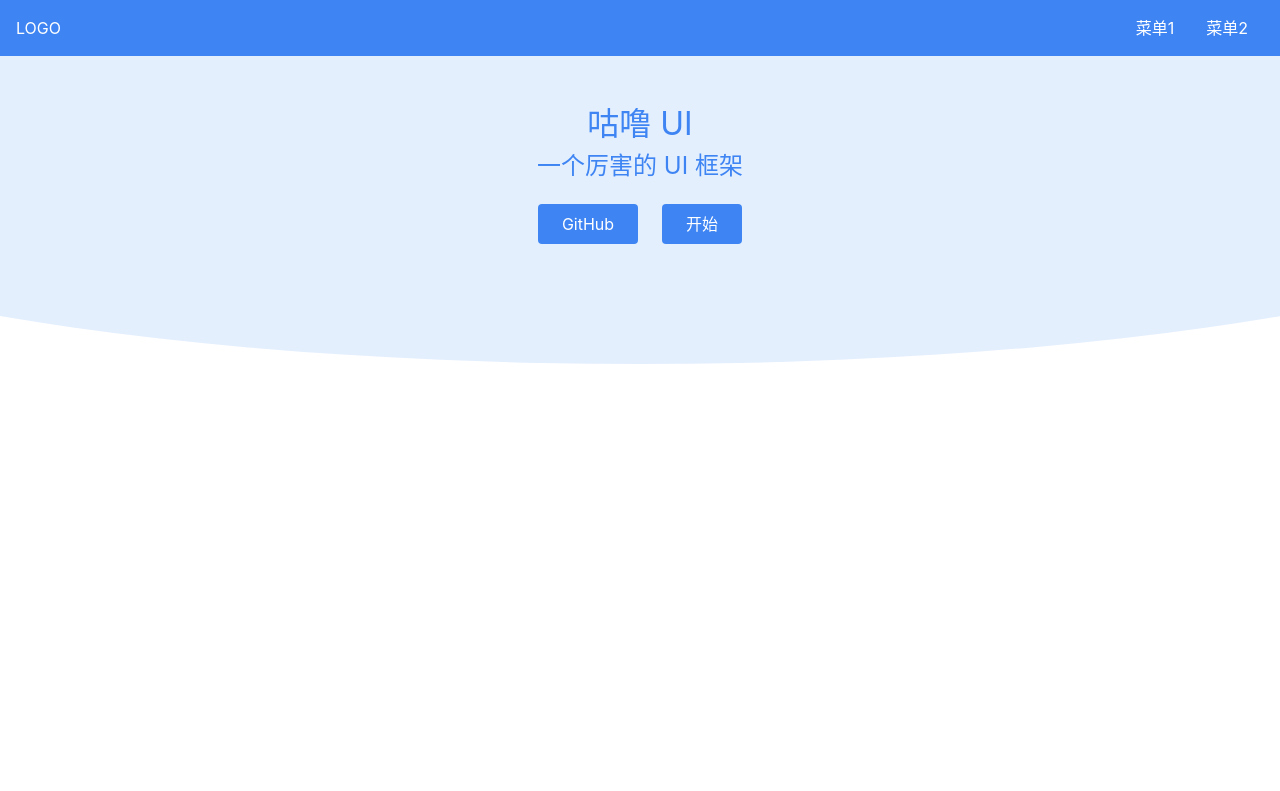
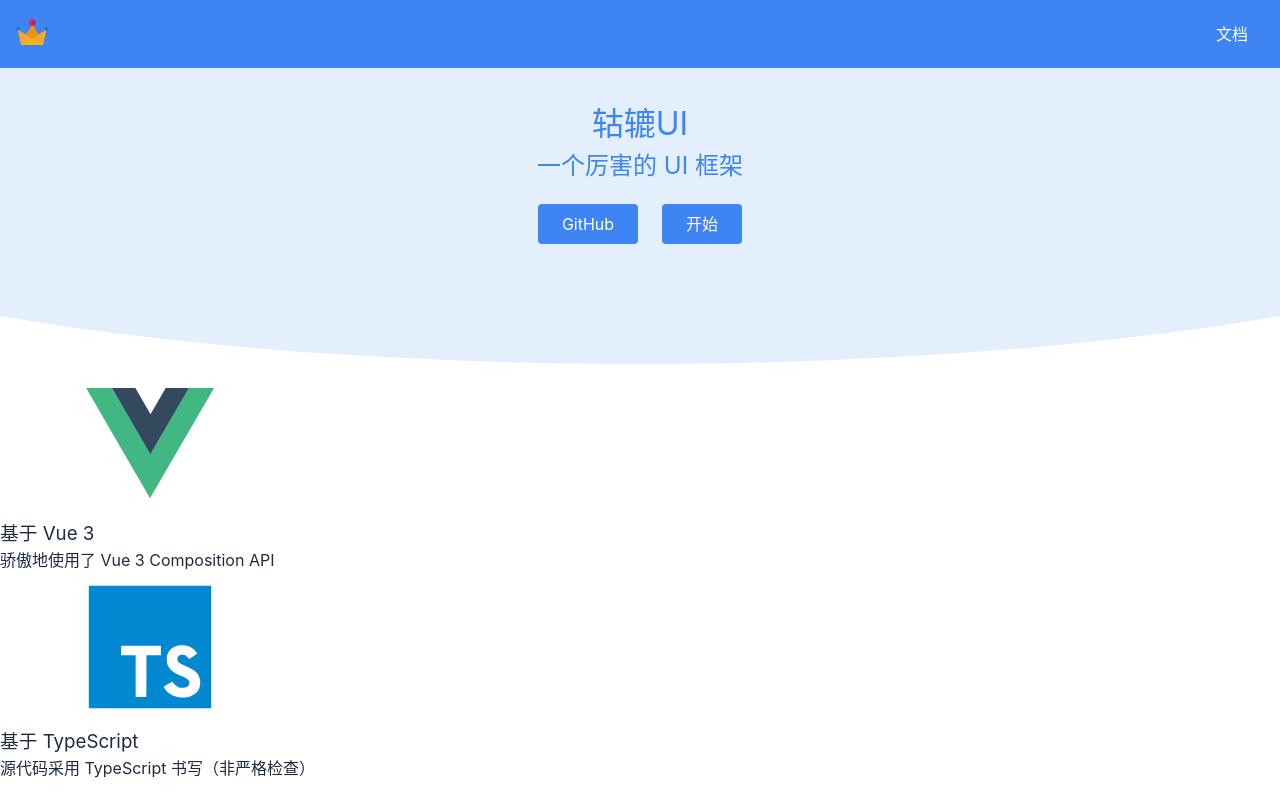
Before and after one commit to Flandutiantian/vue3, a Vue app: page / in a window 1280 px wide. Shown: the top 791 px of the page. Built offline with nearby package versions, Linux system fonts and the light colour scheme.

Commit message:
features 样式

```diff
--- a/src/components/Topnav.vue
+++ b/src/components/Topnav.vue
@@ -1,10 +1,14 @@
 <template>
     <div class="topnav">
-        <div class="logo">LOGO
+        <div class="logo">
+            <svg class="icon">
+                <use xlink:href="#icon-king"></use>
+            </svg>
         </div>
         <ul class="menu">
-            <li>菜单1</li>
-            <li>菜单2</li>
+            <li>
+                <router-link to="/doc">文档</router-link>
+            </li>
         </ul>
         <span class="toggleAside" @click="toggleMenu"></span>
     </div>
@@ -22,6 +26,7 @@ export default {
 };
 </script>
 <style lang="scss" scoped>
+
 .topnav {
     background: rgb(62, 133, 243);
     color:white;
@@ -38,6 +43,10 @@ export default {
     >.logo {
         max-width: 6em;
         margin-right: auto;
+        >svg {
+                width: 32px;
+                height: 32px;
+            }
     }
 
     >.menu {
--- a/src/index.scss
+++ b/src/index.scss
@@ -36,3 +36,11 @@ body {
   // 答案见 https://github.com/zenozeng/fonts.css/
   font-family: -apple-system, "Noto Sans", "Helvetica Neue", Helvetica, "Nimbus Sans L", Arial, "Liberation Sans", "PingFang SC", "Hiragino Sans GB", "Noto Sans CJK SC", "Source Han Sans SC", "Source Han Sans CN", "Microsoft YaHei", "Wenquanyi Micro Hei", "WenQuanYi Zen Hei", "ST Heiti", SimHei, "WenQuanYi Zen Hei Sharp", sans-serif;
 }
+
+.icon {
+  width: 1em;
+  height: 1em;
+  vertical-align: -0.15em;
+  fill: currentColor;
+  overflow: hidden;
+}
--- a/src/views/Home.vue
+++ b/src/views/Home.vue
@@ -1,13 +1,40 @@
 <template>
+    <div>
         <div class="topnavAndBanner">
             <Topnav />
             <div class="banner">
-            <h1>咕噜 UI</h1>
+                <h1>轱辘UI</h1>
                 <h2>一个厉害的 UI 框架</h2>
                 <p class="actions">
                     <a href="https://github.com">GitHub</a>
                     <router-link to="/doc">开始</router-link>
                 </p>
+            </div>
+        </div>
+        <div class="features">
+            <ul>
+                <li>
+                    <svg>
+                        <use xlink:href="#icon-vue"></use>
+                    </svg>
+                    <h3>基于 Vue 3</h3>
+                    <p>骄傲地使用了 Vue 3 Composition API</p>
+                </li>
+                <li>
+                    <svg>
+                        <use xlink:href="#icon-ts"></use>
+                    </svg>
+                    <h3>基于 TypeScript </h3>
+                    <p>源代码采用 TypeScript 书写（非严格检查）</p>
+                </li>
+                <li>
+                    <svg>
+                        <use xlink:href="#icon-light"></use>
+                    </svg>
+                    <h3>代码易读</h3>
+                    <p>每个组件的源代码都极其简洁</p>
+                </li>
+            </ul>
         </div>
     </div>
 </template>
@@ -21,11 +48,60 @@ export default {
 <style lang="scss" scoped>
 
 
-
-
+$green: #02bcb0;
+$border-radius: 4px;
+$color: #007974;
 .topnavAndBanner{
   background:rgb(228, 239,254);
   clip-path: ellipse(80% 60% at 50% 40%);
+}
+.features {
+    >svg {
+        width: 64px;
+        height: 64px;margin: 64px auto;
+            width: 400px;
+
+            @media (min-width: 800px) {
+                width: 800px;
+            }
+
+            @media (min-width: 1200px) {
+                width: 1200px;
+            }
+
+            >ul {
+                display: flex;
+                flex-wrap: wrap;
+
+                >li {
+                    width: 400px;
+                    margin: 16px 0;
+                    display: grid;
+                    justify-content: start;
+                    align-content: space-between;
+                    grid-template-areas:
+                        "icon title"
+                        "icon text";
+                    grid-template-columns: 80px auto;
+                    grid-template-rows: 1fr auto;
+
+                    >svg {
+                        grid-area: icon;
+                        width: 64px;
+                        height: 64px;
+                    }
+
+                    >h3 {
+                        grid-area: title;
+                        font-size: 28px;
+                    }
+
+                    >p {
+                        grid-area: text
+                    }
+                }
+            }
+        }
     }
 
 .banner {
```
Lines whose indentation alone changed are shown as unchanged.
